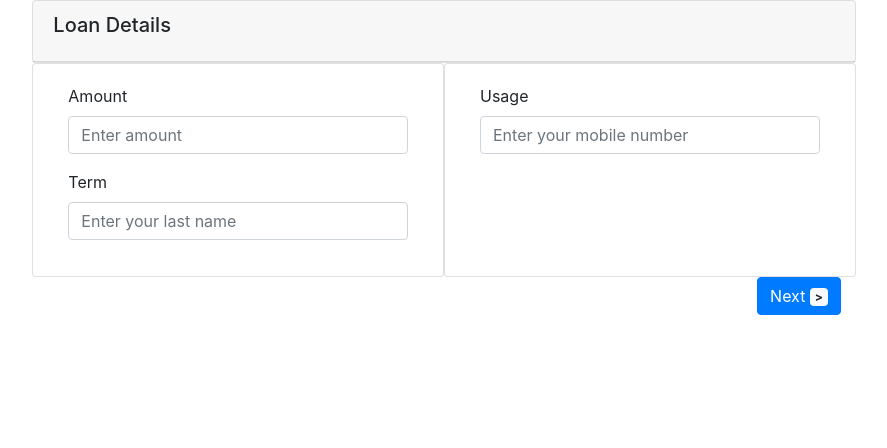
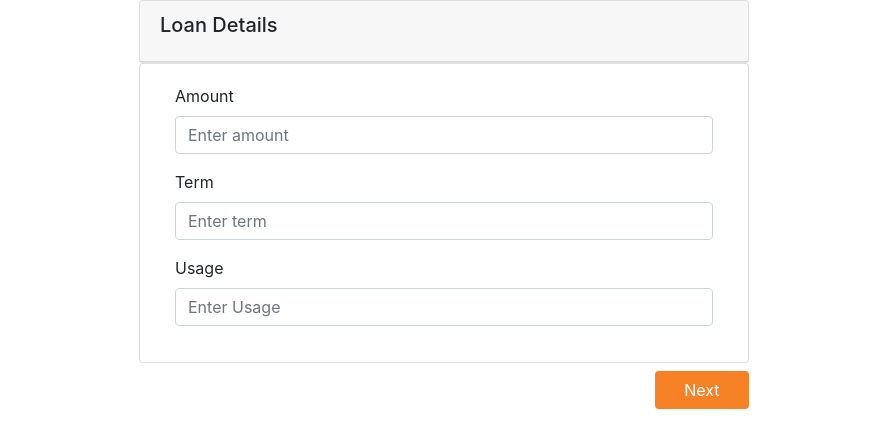
Before and after one commit to jithudbc/corporate-loan, an Angular app: page / in a window 1280 px wide. Shown: the top 448 px of the page, without its empty margins (196-1083 px from the left). Built offline with nearby package versions, Linux system fonts and the light colour scheme.

Commit message:
Apply Loan - CSS Fix

```diff
--- a/src/app/core/component/loan/loan.component.html
+++ b/src/app/core/component/loan/loan.component.html
@@ -1,5 +1,5 @@
 <div class="d-flex justify-content-lg-center">
-    <form [formGroup]="mortgageForm" (ngSubmit)="mortgage()" class="col-lg-8">
+    <form [formGroup]="mortgageForm" (ngSubmit)="mortgage()" class="col-lg-6">
         <div *ngIf="tab === 1">
             <div class="card">
                 <div class="card-header">
@@ -9,24 +9,21 @@
                 </div>
             </div>
             <div class="d-flex justify-content-lg-center">
-                <div class="card col-lg-6">
+                <div class="card col-lg-12">
                     <div class="card-body">
                         <div class="form-group">
                             <label for="firstName">Amount</label>
-                            <input class="form-control" type="text" placeholder="Enter amount" formControlName="amount">
+                            <input class="form-control" type="number" placeholder="Enter amount" formControlName="amount">
                         </div>
                         <div class="form-group">
                             <label for="term">Term</label>
-                            <input class="form-control" type="text" placeholder="Enter your last name"
+                            <input class="form-control" type="number" placeholder="Enter term"
                                 formControlName="term">
                         </div>
-                    </div>
-                </div>
-                <div class="card col-lg-6">
-                    <div class="card-body">
+
                         <div class="form-group">
                             <label for="usage">Usage</label>
-                            <input class="form-control" type="number" placeholder="Enter your mobile number"
+                            <input class="form-control" type="number" placeholder="Enter Usage"
                                 formControlName="usage">
                         </div>
 
@@ -35,14 +32,13 @@
                 </div>
             </div>
 
-            <div class="col-lg-12 d-flex justify-content-lg-end">
-                <button type="button" class="btn btn-primary" (click)="next(2)">
-                    Next <span class="badge badge-light">></span>
+            <div class="col-lg-12 d-flex justify-content-lg-end pt-2 pr-0 ">
 
-                </button>
-
-
-            </div>
+                    <div class="col-6 d-flex justify-content-lg-end pr-0">
+                        <button class="btn bg-orange btn-md col-md-4 text-white" role="button"
+                            aria-pressed="true" (click)=next(2)>Next</button>
+                    </div>
+                </div>
         </div>
 
         <div *ngIf="tab === 2">
@@ -54,7 +50,7 @@
                 </div>
             </div>
             <div class="d-flex justify-content-lg-center">
-                <div class="card col-lg-6 col-md-12">
+                <div class="card col-lg-12 col-md-12">
                     <div class="card-body">
                         <div class="form-group">
                             <label for="organisation">Corportae Name</label>
@@ -62,14 +58,16 @@
                                 formControlName="name">
                         </div>
                         <div class="form-group">
+                                <label for="regNo">Commerical Age</label>
+                                <input class="form-control" type="text" placeholder="Enter your Commerical register"
+                                    formControlName="companyAge">
+                            </div>
+                        <div class="form-group">
                             <label for="employeeId">Corporate Address</label>
                             <input class="form-control" type="text" placeholder="Enter your Corporate address"
                                 formControlName="corporateAddress">
                         </div>
-                    </div>
-                </div>
-                <div class="card col-lg-6">
-                    <div class="card-body">
+
 
                         <div class="form-group">
                             <label for="revenue">Revenue Of Last year</label>
@@ -85,13 +83,13 @@
 
                 </div>
             </div>
-            <div class="col-lg-12 d-flex justify-content-lg-end">
-                <div class="col-6">
-                    <button class="btn bg-orange btn-md col-md-2 d-flex justify-content-lg-start text-white"
+            <div class="col-lg-12 d-flex pt-2 pl-0 pr-0">
+                <div class="col-6 d-flex justify-content-lg-start p-0">
+                    <button class="btn bg-orange btn-md col-md-4  text-white"
                         role="button" aria-pressed="true" (click)=next(1)>Prev</button>
                 </div>
-                <div class="col-6">
-                    <button class="btn bg-orange btn-md col-md-2 d-flex justify-content-lg-end text-white" role="button"
+                <div class="col-6 d-flex justify-content-lg-end  p-0">
+                    <button class="btn bg-orange btn-md col-md-4 pl-0 text-white" role="button"
                         aria-pressed="true" (click)=next(3)>Next</button>
                 </div>
             </div>
@@ -106,7 +104,7 @@
                 </div>
             </div>
             <div class="d-flex justify-content-lg-center">
-                <div class="card col-lg-6">
+                <div class="card col-lg-12">
                     <div class="card-body">
                         <div class="form-group">
                             <label for="firstName">First name</label>
@@ -120,7 +118,7 @@
                         </div>
                         <div class="form-group">
                             <label for="dateOfBirth">DOB</label>
-                            <input class="form-control" type="number" placeholder="Enter DOB "
+                            <input class="form-control" type="date" placeholder="Enter DOB "
                                 formControlName="dateOfBirth">
                         </div>
                         <div class="form-group">
@@ -128,10 +126,7 @@
                             <input class="form-control" type="text" placeholder="Enter your Phone number"
                                 formControlName="phoneNumber">
                         </div>
-                    </div>
-                </div>
-                <div class="card col-lg-6">
-                    <div class="card-body">
+
                         <div class="form-group">
                             <label for="emailId">Email</label>
                             <input class="form-control" type="text" placeholder="Enter your email address"
@@ -155,9 +150,9 @@
                     </div>
                 </div>
             </div>
-            <div class="col-lg-12 d-flex justify-content-lg-start">
+            <div class="col-lg-12 d-flex justify-content-lg-start pt-2 pl-0">
 
-                <button class="btn bg-orange btn-md col-md-2 d-flex justify-content-lg-start text-white" role="button"
+                <button class="btn bg-orange btn-md col-md-2 d-flex justify-content-lg-center text-white" role="button"
                     aria-pressed="true" (click)=next(2)>Prev</button>
             </div>
             <div class="col-12 d-flex justify-content-lg-center">
--- a/src/app/core/component/loan/loan.component.ts
+++ b/src/app/core/component/loan/loan.component.ts
@@ -27,7 +27,9 @@ export class LoanComponent implements OnInit {
       regNo: [''],
       amount: [''],
       term: [''],
-      usage:['']
+      usage:[''],
+      companyAge:[''],
+
 
     });
   }
```
